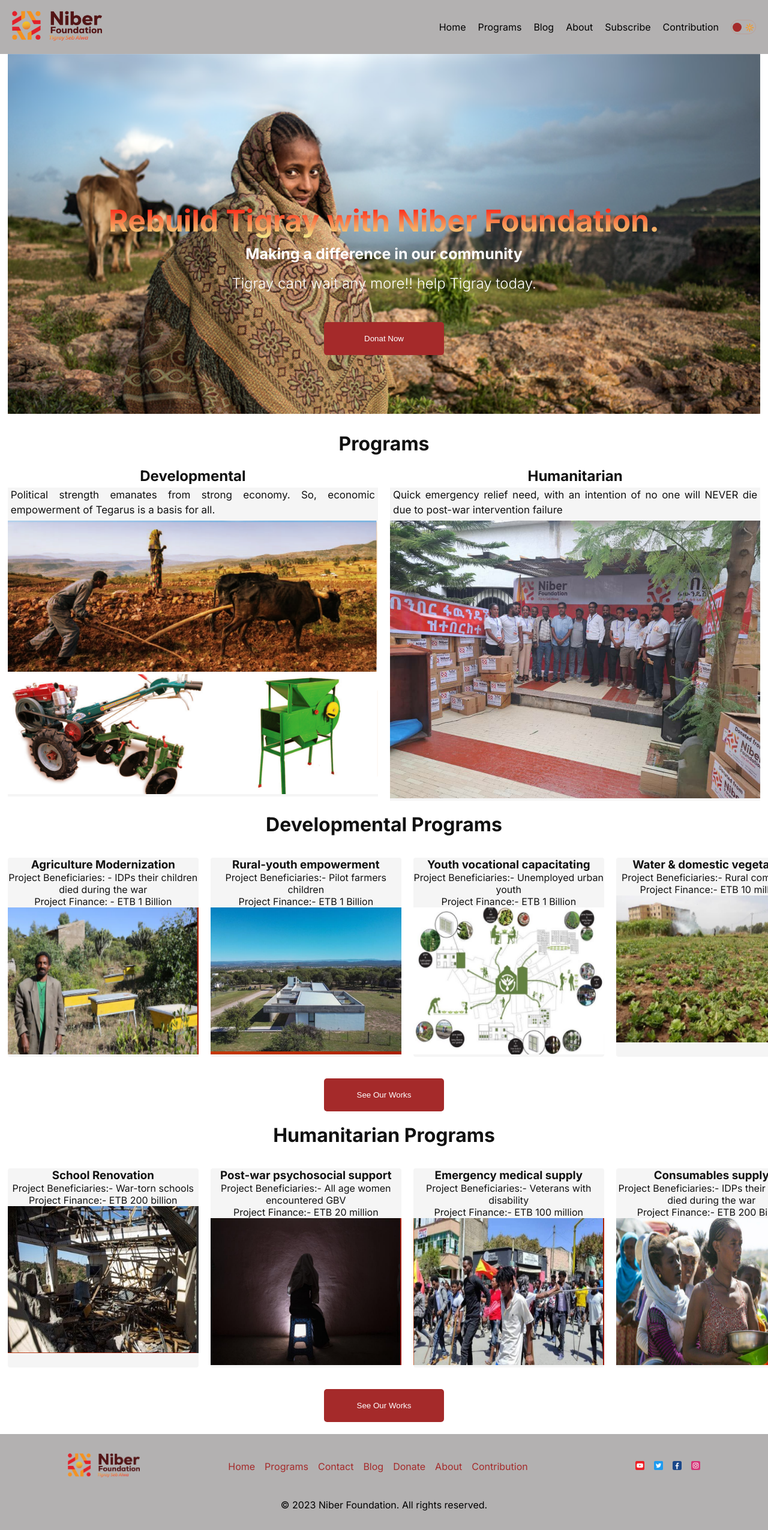
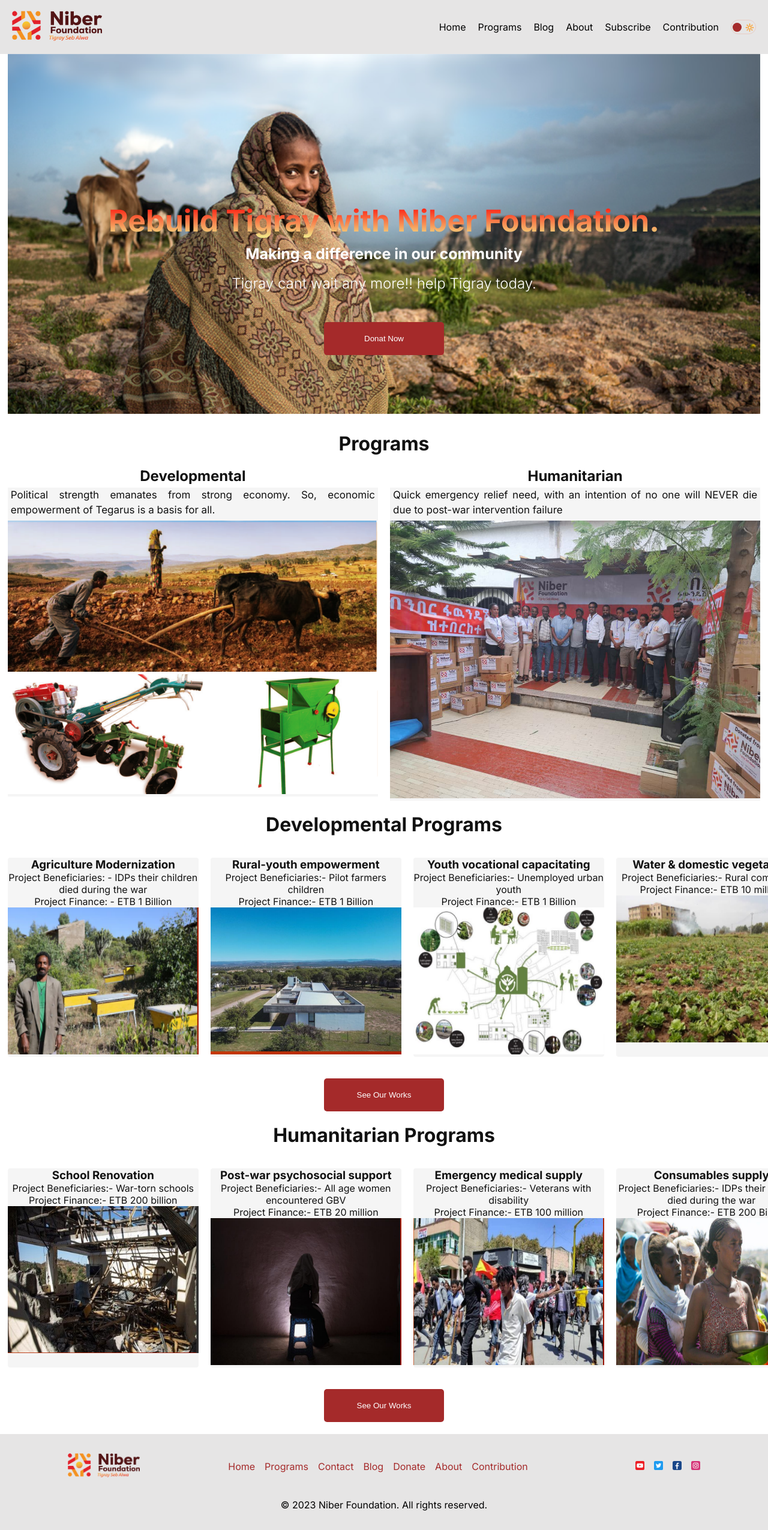
Before and after one commit to AredomLeake/niber-deploy, a Next.js app: page / in a window 1280 px wide. Shown: the whole page at 60% size. Built offline with nearby package versions, Linux system fonts and the light colour scheme; no server answers.

Commit message:
makes change

```diff
--- a/src/components/footer/footer.module.css
+++ b/src/components/footer/footer.module.css
@@ -1,5 +1,5 @@
 .footer {
-  background: rgb(179, 177, 177);
+  background: rgb(230, 229, 229);
   color: black;
   padding: 2rem;
 }
--- a/src/components/navbar/navbar.module.css
+++ b/src/components/navbar/navbar.module.css
@@ -4,7 +4,8 @@
   justify-content: space-between;
   align-items: center;
   width: 100%;
-  background: rgb(179, 177, 177);
+  background: rgb(230, 229, 229);
+  box-shadow: inset;
   position: fixed;
   top: 0;
   z-index: 100;
```
